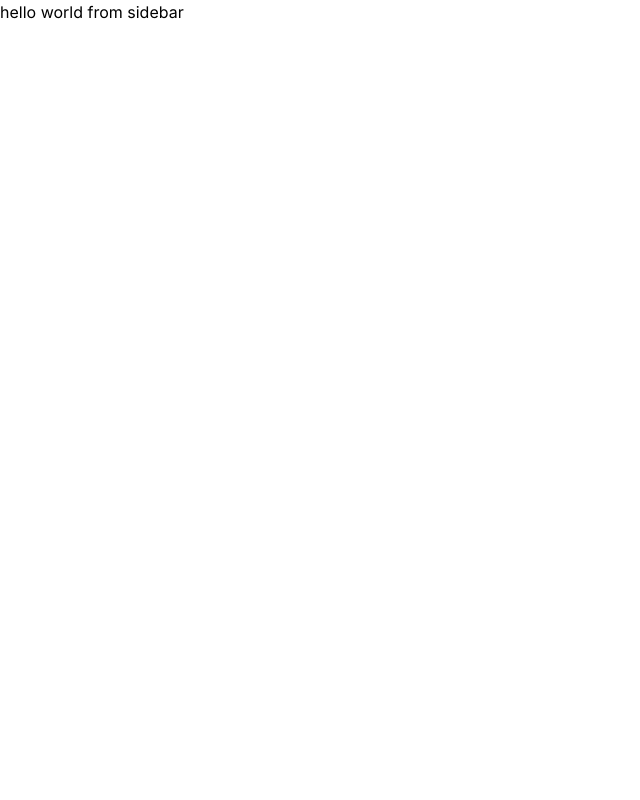
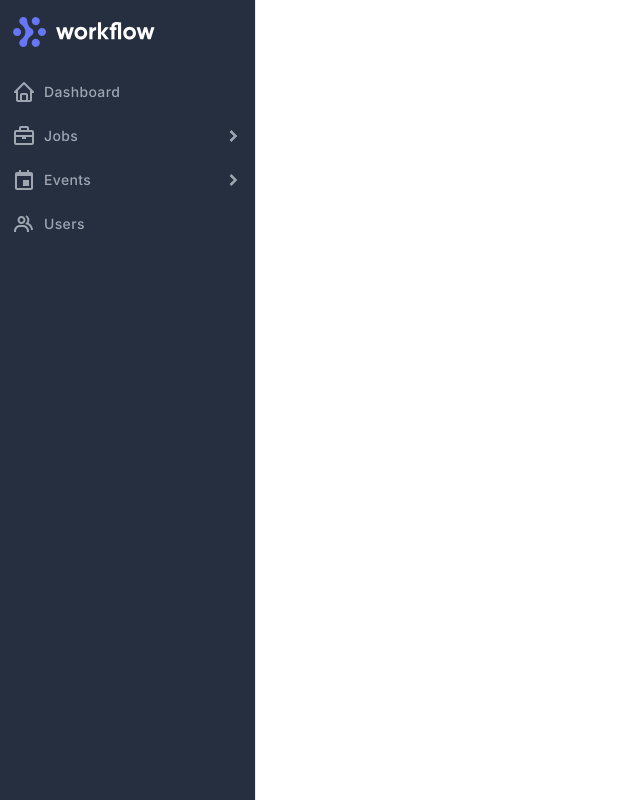
Before and after one commit to abeidahmed/property-marketplace, a React (Create React App) app in the folder client/: page /admin in a window 1280 px wide. Shown: the whole page, without its empty margins (0-640 px from the left). Built offline with nearby package versions, Linux system fonts and the light colour scheme.

Commit message:
Create sidebar

```diff
--- /dev/null
+++ b/client/src/admin/views/sidebar/components/links.js
@@ -0,0 +1,112 @@
+import React, { useState } from "react";
+import Icon from "components/icon";
+import { NavLink } from "react-router-dom";
+
+const Links = () => {
+  const [active, setActive] = useState({});
+
+  const handleClick = menu => {
+    setActive(prevState => {
+      const clicked = { ...prevState };
+
+      clicked[menu] = !clicked[menu];
+      return clicked;
+    });
+  };
+
+  const linkArray = [
+    {
+      name: "Dashboard",
+      icon: "home",
+      path: "/admin/dashboard"
+    },
+    {
+      name: "Jobs",
+      icon: "briefcase",
+      path: "/",
+      multiple: [
+        {
+          name: "View jobs",
+          path: "/"
+        },
+        {
+          name: "Post new job",
+          path: "/"
+        }
+      ]
+    },
+    {
+      name: "Events",
+      icon: "calendar",
+      path: "/",
+      multiple: [
+        {
+          name: "View events",
+          path: "/"
+        },
+        {
+          name: "Post new event",
+          path: "/"
+        }
+      ]
+    },
+    {
+      name: "Users",
+      icon: "users",
+      path: "/admin/users"
+    }
+  ];
+
+  return (
+    <nav className="mt-2 mb-4 px-2 text-gray-400 font-medium">
+      {linkArray.map(link =>
+        !link.hasOwnProperty("multiple") ? (
+          <NavLink
+            key={link.name}
+            to={link.path}
+            className="mt-1 flex items-center py-2 bg-transparent px-1 rounded hover:text-gray-300 transition duration-150 ease-in-out"
+          >
+            <Icon icon={link.icon} className="h-6 w-6" />
+            <span className="pl-2 text-sm font-medium tracking-wide leading-5">{link.name}</span>
+          </NavLink>
+        ) : (
+          <div key={link.name} className="mt-1">
+            <div
+              onClick={() => handleClick(link.name)}
+              className={`${
+                active[link.name]
+                  ? "bg-gray-900 text-gray-300 hover:bg-gray-900"
+                  : "bg-transparent hover:text-gray-300"
+              } py-2 flex items-center justify-between cursor-pointer px-1 rounded transition duration-150 ease-in-out`}
+            >
+              <p className="flex items-center">
+                <Icon icon={link.icon} className="h-6 w-6" />
+                <span className="pl-2 text-sm font-medium tracking-wide leading-5">
+                  {link.name}
+                </span>
+              </p>
+              <Icon
+                icon="chevron-right"
+                className={`${active[link.name] &&
+                  "transform rotate-90"} h-5 w-5 transition duration-150 ease-in-out`}
+              />
+            </div>
+            <div className={`${active[link.name] ? "block" : "hidden"} ml-9 mt-1`}>
+              {link.multiple.map(subLink => (
+                <NavLink
+                  key={subLink.name}
+                  to={subLink.path}
+                  className="block text-sm py-1 font-normal tracking-wide hover:text-gray-300"
+                >
+                  {subLink.name}
+                </NavLink>
+              ))}
+            </div>
+          </div>
+        )
+      )}
+    </nav>
+  );
+};
+
+export default Links;
--- a/client/src/admin/views/sidebar/index.js
+++ b/client/src/admin/views/sidebar/index.js
@@ -1,10 +1,24 @@
 import React from "react";
+import Icon from "components/icon";
+import { Link } from "react-router-dom";
+import Links from "./components/links";
+import LogoFullWhite from "assets/logo/logo-full-white.svg";
 
 const Sidebar = () => {
   return (
-    <div>
-      <h1>hello world from sidebar</h1>
-    </div>
+    <aside className="transform lg:translate-x-0 fixed top-0 lg:sticky w-64 z-50 h-screen bg-gray-800 overflow-y-hidden flex flex-col border-r border-gray-200 bg-white flex-shrink-0 transition duration-150 ease-in-out">
+      <div className="h-16 flex flex-shrink-0 items-center justify-between px-3">
+        <Link to="/">
+          <img src={LogoFullWhite} className="h-8 w-auto" alt="Property marketplace" />
+        </Link>
+        <button className="lg:hidden p-1 -mr-2 rounded-md text-gray-700 focus:outline-none focus:text-gray-900 focus:bg-gray-100 transition duration-150 ease-in-out">
+          <Icon icon="close" className="h-6 w-6" />
+        </button>
+      </div>
+      <div className="flex-1 overflow-y-auto">
+        <Links />
+      </div>
+    </aside>
   );
 };
 
```
